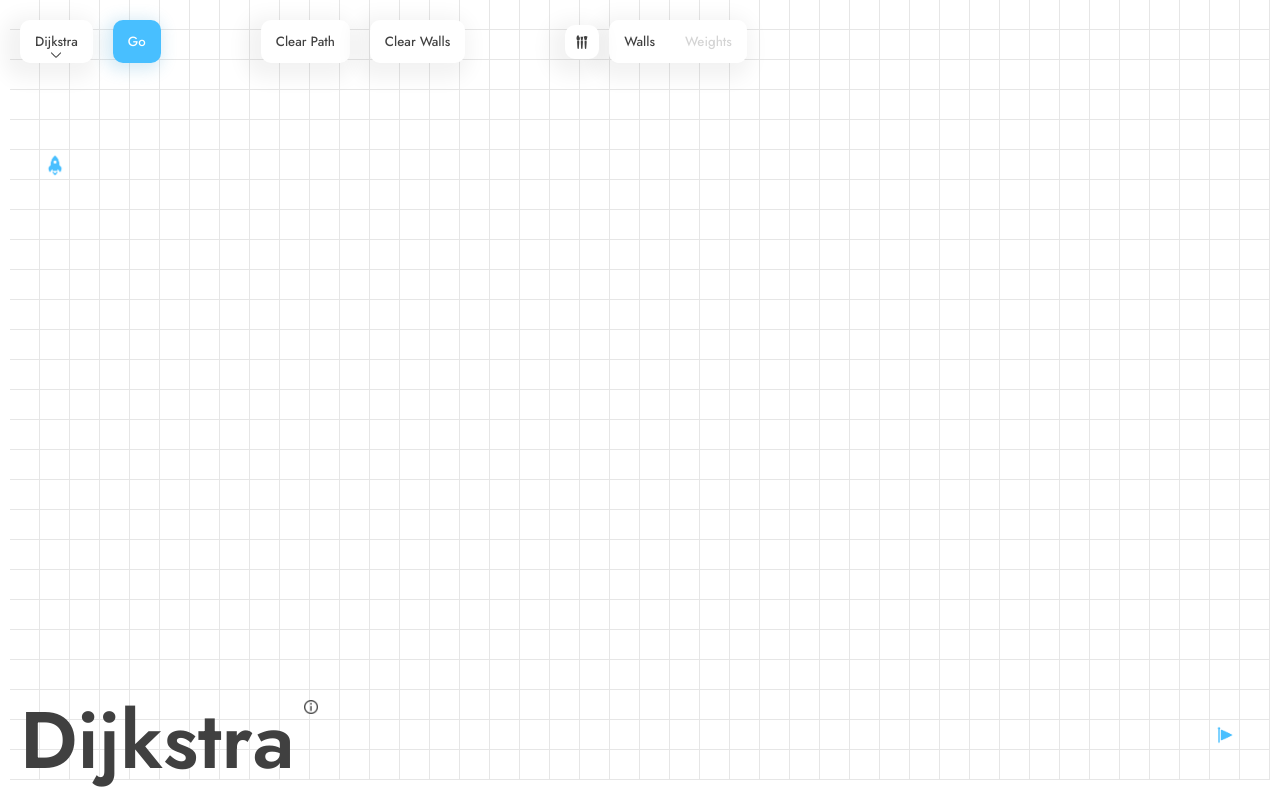
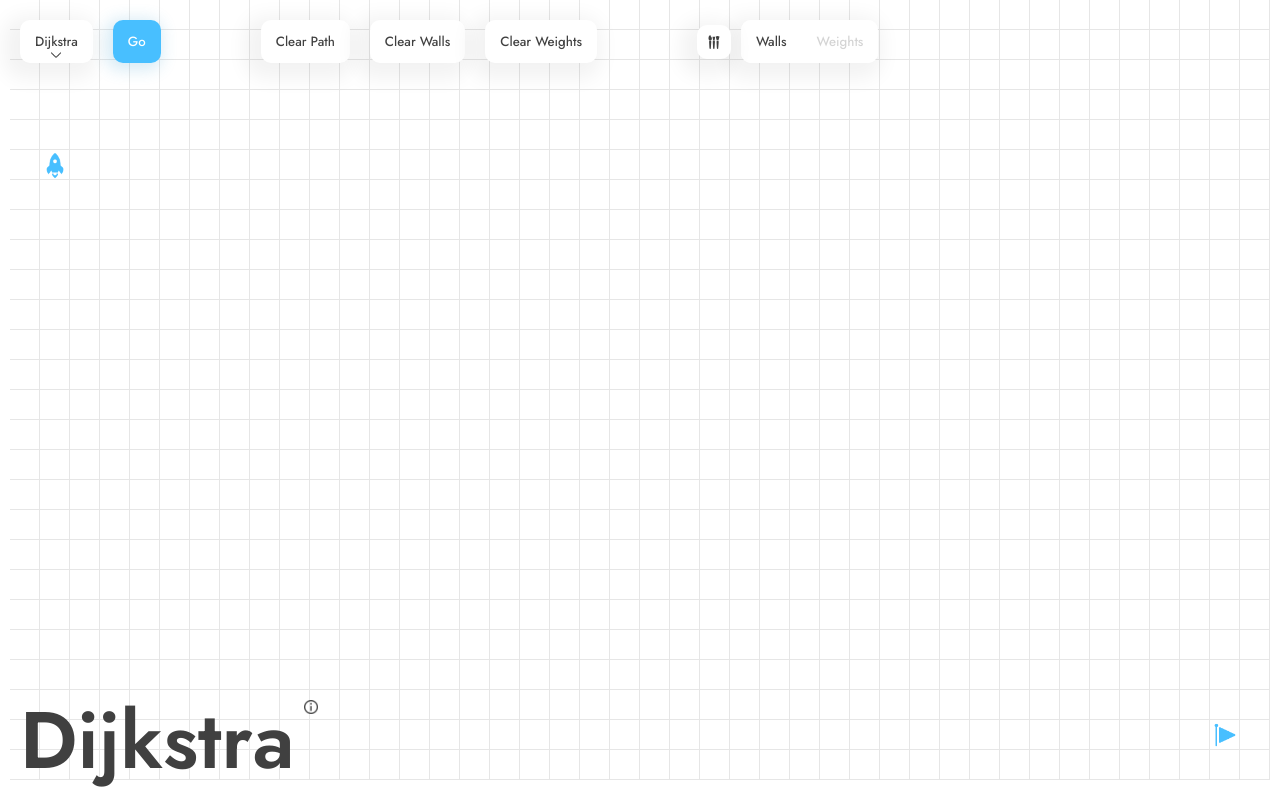
Before and after one commit to allenchung01/PathfindingVisualizer, a React (Create React App) app: page / in a window 1280 px wide. Built offline with nearby package versions, Linux system fonts and the light colour scheme.

Commit message:
Added clear weights button, increased size of rocket and flag images

```diff
--- a/src/PathfindingVisualizer/Buttons/Button Styles/ClearWallsButton.css
+++ /dev/null
@@ -1,4 +0,0 @@
-#clear-walls-button {
-  background-color: white;
-  margin-right: 100px;
-}
--- a/src/PathfindingVisualizer/Node/Node.css
+++ b/src/PathfindingVisualizer/Node/Node.css
@@ -24,7 +24,7 @@ don't change during resizing animations */
 .node-target {
   background-image: url("../Images/icons8-empty-flag-90.png");
   background-repeat: no-repeat;
-  background-size: 18px;
+  background-size: 26px;
   background-position: center center;
 }
 
@@ -48,7 +48,7 @@ don't change during resizing animations */
 .node-start {
   background-image: url("../Images/icons8-launch-90.png");
   background-repeat: no-repeat;
-  background-size: 22px;
+  background-size: 28px;
   background-position: center center;
 }
 
--- a/src/PathfindingVisualizer/PathfindingVisualizer.jsx
+++ b/src/PathfindingVisualizer/PathfindingVisualizer.jsx
@@ -6,7 +6,6 @@ import NavigationBar from "./NavigationBar/NavigationBar";
 import DrawToggle from "./Buttons/DrawToggle/DrawToggle";
 import { AlgorithmTitle } from "./AlgorithmTitle/AlgorithmTitle";
 import "./Buttons/Button Styles/VisualizeButton.css";
-import "./Buttons/Button Styles/ClearWallsButton.css";
 import { dijkstra } from "./Search Algorithms/Dijkstra";
 import { breadthFirstSearch } from "./Search Algorithms/BreadthFirstSearch";
 import { depthFirstSearch } from "./Search Algorithms/DepthFirstSearch";
@@ -75,8 +74,12 @@ export default class PathfindingVisualizer extends Component {
             Go
           </button>
           <button onClick={this.clearPath.bind(this)}>Clear Path</button>
-          <button onClick={this.clearWalls.bind(this)} id="clear-walls-button">
-            Clear Walls
+          <button onClick={this.clearWalls.bind(this)}>Clear Walls</button>
+          <button
+            onClick={this.clearWeights.bind(this)}
+            style={{ marginRight: "100px" }}
+          >
+            Clear Weights
           </button>
           <DrawToggle
             setDrawMode={(mode) => {
@@ -468,6 +471,18 @@ export default class PathfindingVisualizer extends Component {
     this.setState({ grid: grid });
   }
 
+  clearWeights() {
+    const grid = this.copyGrid();
+    for (const row of grid) {
+      for (const node of row) {
+        if (node.isWeight) {
+          node.isWeight = false;
+        }
+      }
+    }
+    this.setState({ grid: grid });
+  }
+
   copyGrid() {
     const grid = this.state.grid;
     const copiedGrid = [];
```
